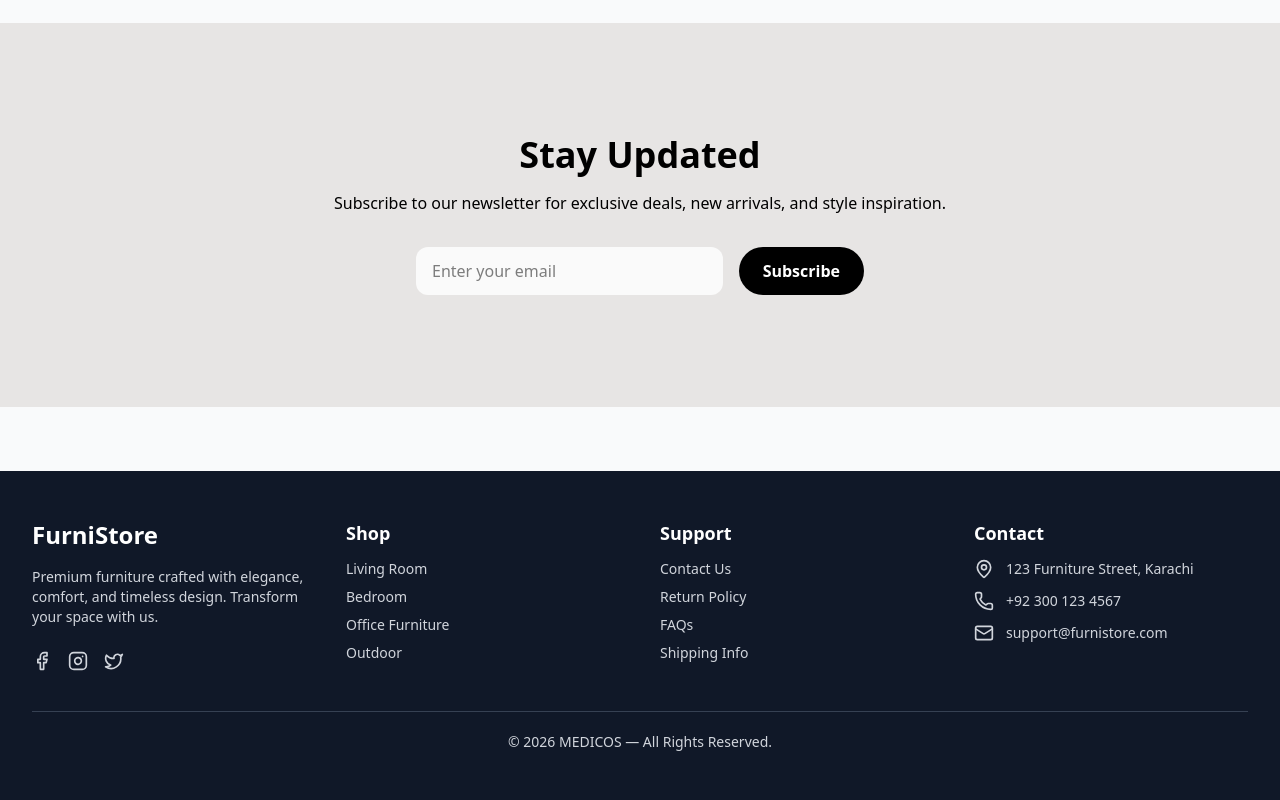
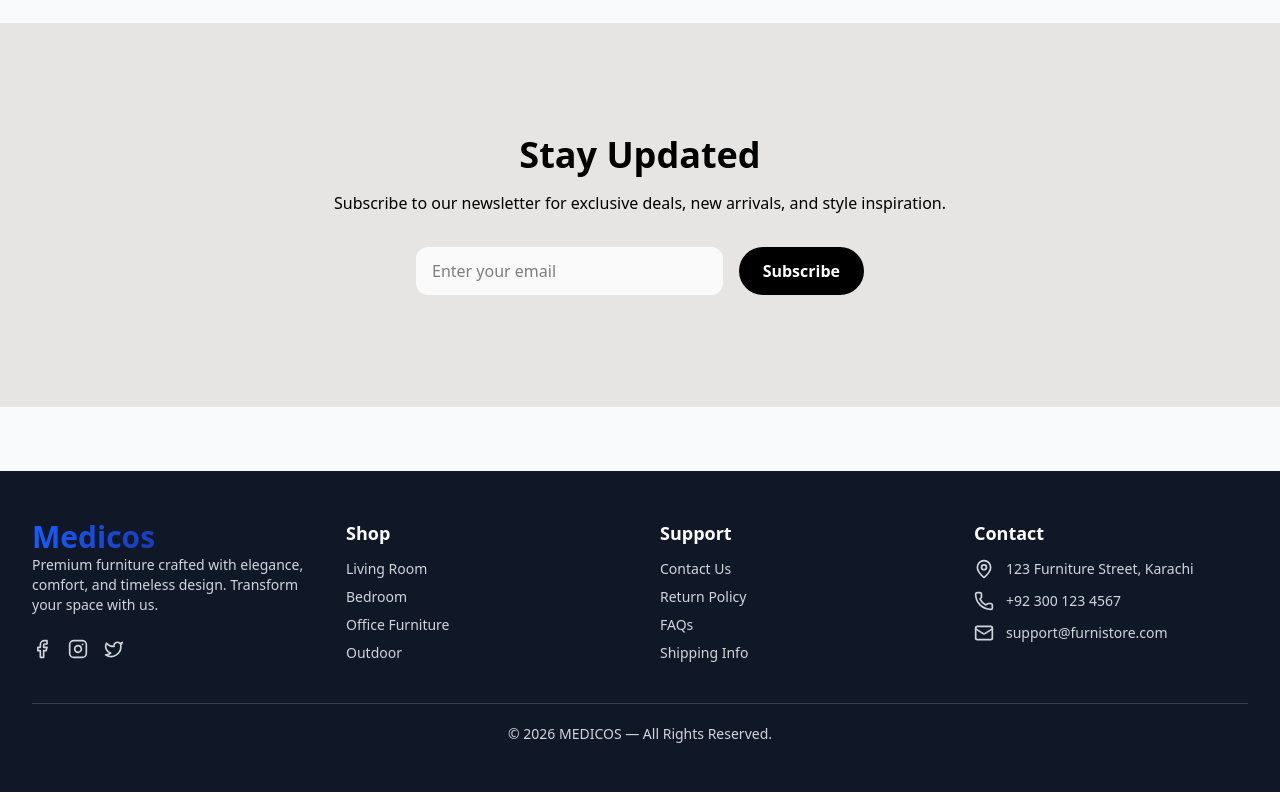
Before and after one commit to Dr-Burhan/Medicos, a React (Vite) app: page / in a window 1280 px wide. Shown: the part 2121-2921 px from the top of the page. Built offline with nearby package versions, Linux system fonts and the light colour scheme; no server answers.

Commit message:
Adding changes to git

```diff
--- a/src/components/Footer.jsx
+++ b/src/components/Footer.jsx
@@ -8,7 +8,9 @@ export default function Footer() {
 
         {/* Brand */}
         <div>
-          <h2 className="text-2xl font-semibold text-white mb-4">FurniStore</h2>
+          <span className="text-xl sm:text-2xl md:text-3xl font-bold bg-gradient-to-r from-blue-600 to-blue-800 bg-clip-text text-transparent">
+                Medicos
+              </span>
           <p className="text-sm">
             Premium furniture crafted with elegance, comfort,
             and timeless design. Transform your space with us.
--- a/src/components/navbar.jsx
+++ b/src/components/navbar.jsx
@@ -122,7 +122,7 @@ const Navbar = ({ onCartClick }) => {
             </motion.div>
 
             {/* Desktop Menu - Hidden on Mobile and Tablet */}
-            <div className="hidden lg:flex items-center gap-4 xl:gap-8">
+            <div className="hidden lg:flex items-center cursor-pointer gap-4 xl:gap-8">
               {menuItems.map((item) => (
                 <motion.button
                   key={item.label}
@@ -310,9 +310,9 @@ const Navbar = ({ onCartClick }) => {
 
                 {/* Menu Items */}
                 <div className="flex-1 overflow-y-auto">
-                  <div className="p-2 sm:p-3">
+                  <div className="p-2 sm:p-3 ">
                     {/* Main Navigation */}
-                    <div className="mb-2">
+                    <div className="mb-2 cursor-pointer">
                       {menuItems.map((item) => (
                         <motion.button
                           key={item.label}
--- a/src/pages/Home.jsx
+++ b/src/pages/Home.jsx
@@ -195,6 +195,7 @@ export default function Home() {
                 className="bg-white/70 hover:bg-white/90 text-accent-foreground px-8 py-3 rounded-full font-bold transition-all"
                 whileHover={{ scale: 1.05 }}
                 whileTap={{ scale: 0.95 }}
+                onClick={()=>navigate('/collection')}
               >
                 Shop Now
               </motion.button>
@@ -202,6 +203,7 @@ export default function Home() {
                 className="border border-black/80 bg-black/80  text-white px-8 py-3 rounded-full font-bold hover:bg-black/50 transition-all"
                 whileHover={{ scale: 1.05 }}
                 whileTap={{ scale: 0.95 }}
+                onClick={()=>navigate('/collections')}
               >
                 View Collection
               </motion.button>
```
Also changed, not shown: vercel.json (added).
